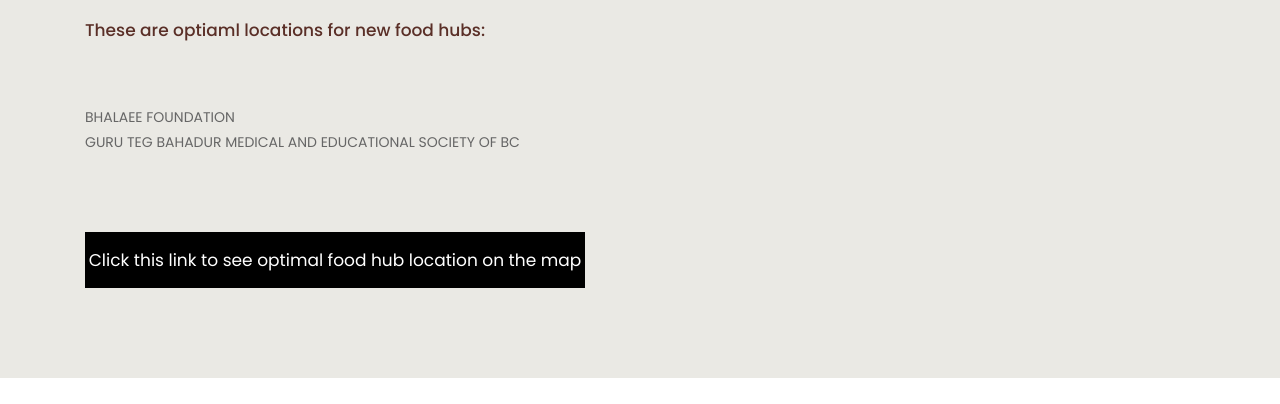
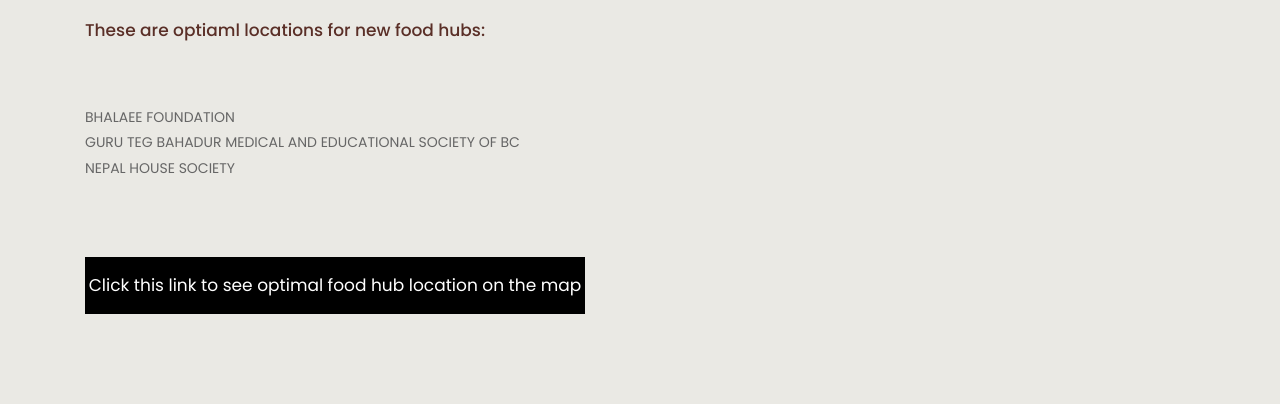
Before and after one commit to SiqiChen2/Hackathon-Team12, a plain HTML site: page Sample Interface/result.html in a window 1280 px wide. Shown: the part 446-850 px from the top of the page. Before the commit the page ends 824 px from the top, so only its background shows below. Drawn offline with nearby package versions, Linux system fonts and the light colour scheme.

Commit message:
update the result page address

```diff
--- a/Sample Interface/result.html
+++ b/Sample Interface/result.html
@@ -69,6 +69,7 @@
                   <ul>
                       <li>BHALAEE FOUNDATION</li>
                       <li>GURU TEG BAHADUR MEDICAL AND EDUCATIONAL SOCIETY OF BC</li>
+                      <li>NEPAL HOUSE SOCIETY</li>
                   </ul>
                   <br>
                   <br>
```
